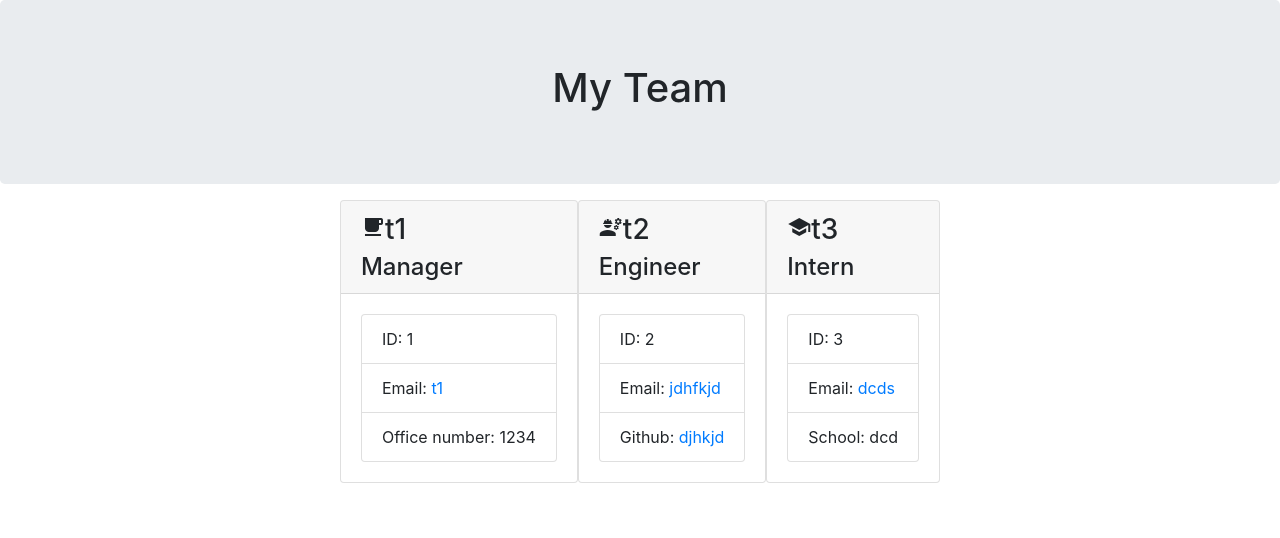
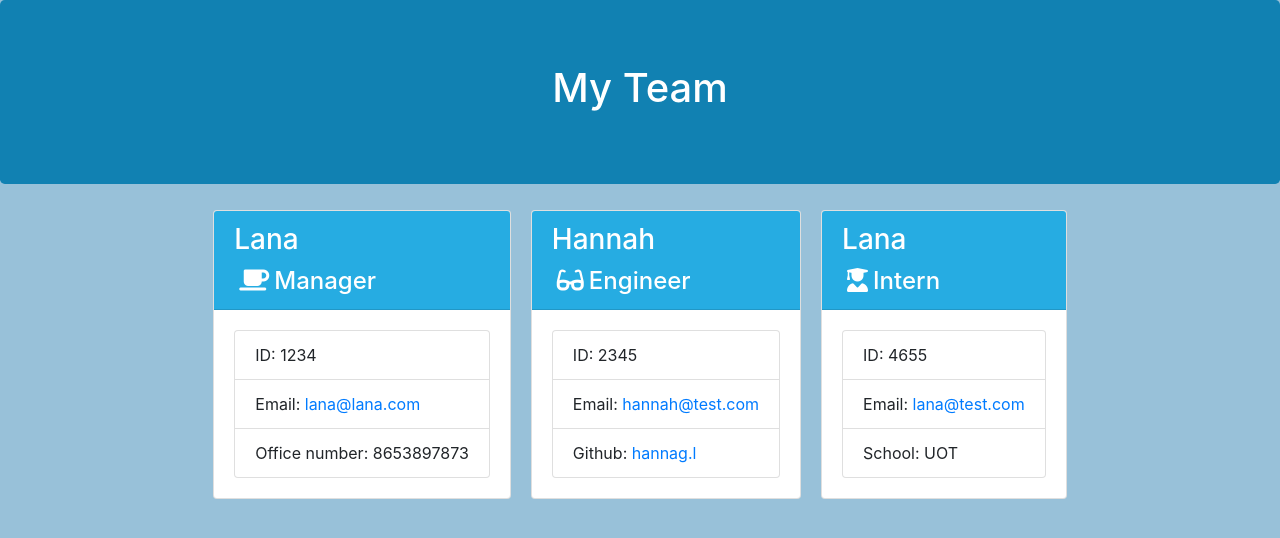
Before and after one commit to JeenaKozhimukkath/Team-Profile-Generator, a website: page assets/index.html in a window 1280 px wide. Drawn offline with nearby package versions, Linux system fonts and the light colour scheme.

Commit message:
added css file

```diff
--- a/assets/index.html
+++ b/assets/index.html
@@ -8,8 +8,8 @@
     <title>Team Portfolio</title>
     <link rel="stylesheet" href="https://stackpath.bootstrapcdn.com/bootstrap/4.3.1/css/bootstrap.min.css"
         integrity="sha384-ggOyR0iXCbMQv3Xipma34MD+dH/1fQ784/j6cY/iJTQUOhcWr7x9JvoRxT2MZw1T" crossorigin="anonymous">
-    <link rel="stylesheet" href="style.css">
-    <link href="https://fonts.googleapis.com/icon?family=Material+Icons" rel="stylesheet">
+    <link rel="stylesheet" href="./style/style.css">
+    <script src="https://kit.fontawesome.com/ee261b8440.js" crossorigin="anonymous"></script>
 </head>
 <body>
     <div class="container-fluid">
@@ -25,42 +25,42 @@
 
         <div class="card emp-card">
         <div class="card-header">
-            <h3 class="card-title"><span class="material-icons">local_cafe</span>t1</h3>
-            <h4 class="card-subtitle">Manager</h4>
+            <h3 class="card-title">Lana</h3>
+            <h4 class="card-subtitle"><i class='fas fa-coffee' style='font-size:24px'></i>Manager</h4>
         </div>
         <div class="card-body">
             <ul class="list-group">
-                <li class="list-group-item">ID: 1</li>
-                <li class="list-group-item">Email: <a href="mailto:t1">t1</a></li>
-                <li class="list-group-item">Office number: 1234</li>
+                <li class="list-group-item">ID: 1234</li>
+                <li class="list-group-item">Email: <a href="mailto:lana@lana.com">lana@lana.com</a></li>
+                <li class="list-group-item">Office number: 8653897873</li>
             </ul>
         </div>
         </div>
 
         <div class="card emp-card">
         <div class="card-header">
-            <h3 class="card-title"><span class="material-icons">engineering</span>t2</h3>
-            <h4 class="card-subtitle">Engineer</h4>
+            <h3 class="card-title">Hannah</h3>
+            <h4 class="card-subtitle"><i class='fas fa-glasses' style='font-size:24px'></i>Engineer</h4>
         </div>
         <div class="card-body">
             <ul class="list-group">
-                <li class="list-group-item">ID: 2</li>
-                <li class="list-group-item">Email: <a href="mailto:jdhfkjd">jdhfkjd</a></li>
-                <li class="list-group-item">Github: <a href="https://github.com/djhkjd" target="_blank">djhkjd</a></li>
+                <li class="list-group-item">ID: 2345</li>
+                <li class="list-group-item">Email: <a href="mailto:hannah@test.com">hannah@test.com</a></li>
+                <li class="list-group-item">Github: <a href="https://github.com/hannag.l" target="_blank">hannag.l</a></li>
             </ul>
         </div>
         </div>
 
         <div class="card emp-card">
         <div class="card-header">
-            <h3 class="card-title"><span class="material-icons">school</span>t3</h3>
-            <h4 class="card-subtitle">Intern</h4>
+            <h3 class="card-title">Lana</h3>
+            <h4 class="card-subtitle"><i class='fas fa-user-graduate' style='font-size:24px'></i>Intern</h4>
         </div>
         <div class="card-body">
             <ul class="list-group">
-                <li class="list-group-item">ID: 3</li>
-                <li class="list-group-item">Email: <a href="mailto:dcds">dcds</a></li>
-                <li class="list-group-item">School: dcd</li>
+                <li class="list-group-item">ID: 4655</li>
+                <li class="list-group-item">Email: <a href="mailto:lana@test.com">lana@test.com</a></li>
+                <li class="list-group-item">School: UOT</li>
             </ul>
         </div>
         </div>
--- /dev/null
+++ b/assets/style/style.css
@@ -0,0 +1,24 @@
+body {
+    background-color: #98c1d9;
+}
+h1 {
+    color: white;
+}
+
+i {
+    margin: 5px;
+}
+
+.card {
+    display: inline-block;
+    margin: 10px;
+}
+
+.team-heading {
+    background-color: #1181b2;
+
+}
+.card-header {
+    background-color: #26ace2;
+    color: white;
+}
```
Also changed, not shown: _tests_/Employee.test.js (renamed from _tests_/Employee.js), _tests_/Engineer.test.js (renamed from _tests_/Engineer.js), _tests_/Intern.test.js (renamed from _tests_/Intern.js), _tests_/Manager.test.js (renamed from _tests_/Manager.js), lib/generateTeam.js.
